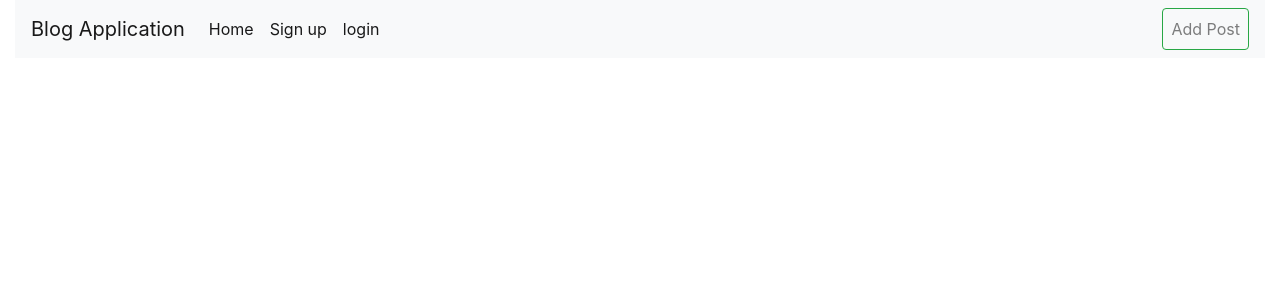
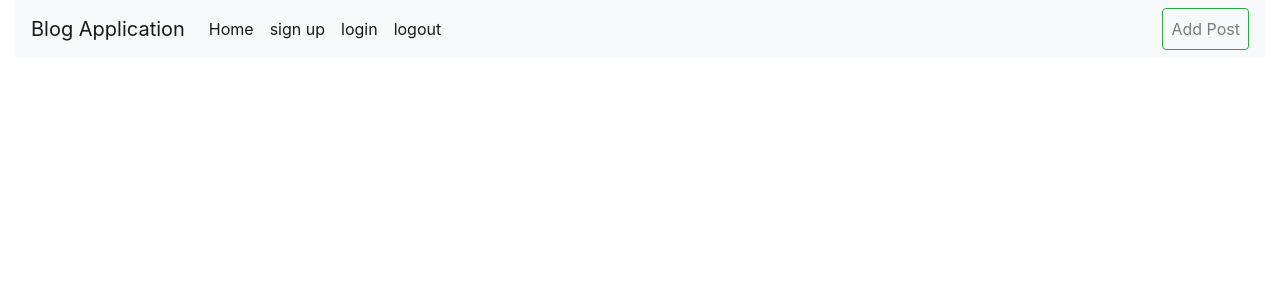
Before and after one commit to jerumanu/Blog, a Django app: page / in a window 1280 px wide. Shown: the top 300 px of the page. Run offline with Django 4.2, Linux system fonts and the light colour scheme; data that the repository does not hold is empty; some libraries are stand-ins or nearby versions.

Commit message:
made changes to disign

```diff
--- a/blog/settings.py
+++ b/blog/settings.py
@@ -177,5 +177,5 @@ django_heroku.settings(locals())
 
 # Login & Logout URLs
 LOGIN_URL = '/login/'
-LOGIN_REDIRECT_URL = '/index'
+LOGIN_REDIRECT_URL = '/'
 LOGOUT_REDIRECT_URL = '/login/'
--- a/post/templates/navbar.html
+++ b/post/templates/navbar.html
@@ -12,10 +12,13 @@
         <a class="nav-link" href="{% url 'index' %}">Home <span class="sr-only">(current)</span></a>
       </li>
       <li class="nav-item active">
-        <a class="nav-link" href="{% url 'register' %}">Sign up <span class="sr-only">(current)</span></a>
+        <a class="nav-link" href="{% url 'register' %}">sign up <span class="sr-only">(current)</span></a>
       </li>
       <li class="nav-item active">
         <a class="nav-link" href="{% url 'login' %}">login <span class="sr-only">(current)</span></a>
+      </li>
+      <li class="nav-item active">
+        <a class="nav-link" href="{% url 'logout' %}">logout <span class="sr-only">(current)</span></a>
       </li>
     </ul>
     <ul class="navbar-nav my-2 my-lg-0">
--- a/post/urls.py
+++ b/post/urls.py
@@ -11,6 +11,7 @@ urlpatterns = [
     path('update/<int:post_id>', views.update_post  ),
     path('delete/<int:post_id>', views.delete_post),
     path('login/', auth_views.LoginView.as_view(), name='login'),
+
     path('logout/', auth_views.LogoutView.as_view(), name='logout'),
     path('register/', views.register, name='register'),
 ]
```
